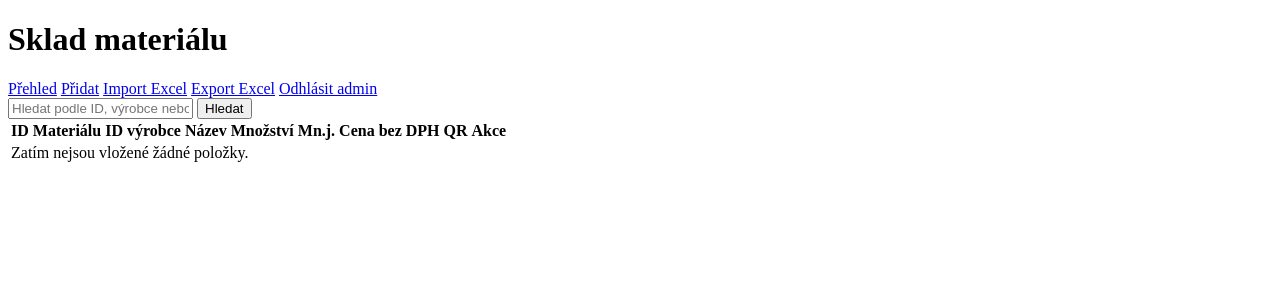
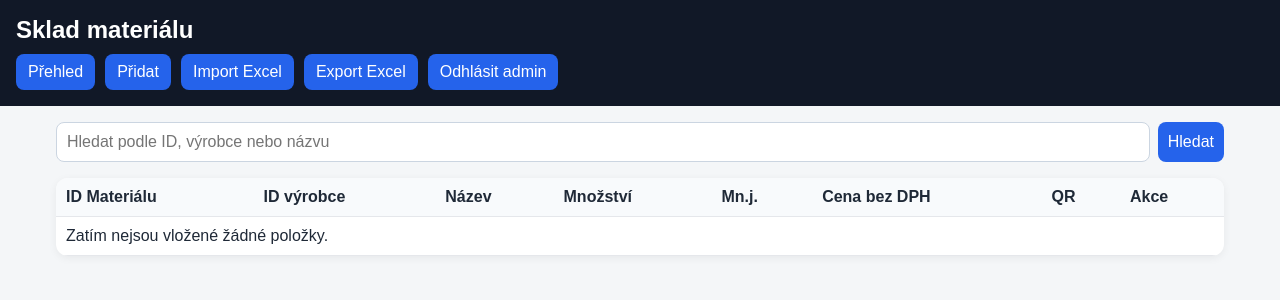
Before and after one commit to pecenyjirikdubno/sklad-app, a Flask app: page / in a window 1280 px wide. Shown: the top 300 px of the page. Run offline with Flask 3, Linux system fonts and the light colour scheme; the visitor is signed in with stand-in values (Sample User, id 1); data comes from the database, SQL or seed files in the repository; data that the repository does not hold is empty.

Commit message:
Fix favicon + base.html

```diff
--- a/templates/base.html
+++ b/templates/base.html
@@ -1,13 +1,14 @@
 <!doctype html>
 <html lang="cs">
 <head>
-    <head>
     <meta charset="utf-8">
     <title>Sklad materiálu</title>
 
     <link rel="icon" type="image/x-icon" href="{{ url_for('static', filename='favicon.ico') }}">
     <link rel="shortcut icon" href="{{ url_for('static', filename='favicon.ico') }}">
-</head>
+    <link rel="apple-touch-icon" href="{{ url_for('static', filename='favicon.ico') }}">
+
+    <link rel="stylesheet" href="{{ url_for('static', filename='style.css') }}">
 </head>
 <body>
 <header>
@@ -24,6 +25,7 @@
     </nav>
     {% endif %}
 </header>
+
 <main>
     {% with messages = get_flashed_messages(with_categories=true) %}
       {% if messages %}
@@ -32,7 +34,9 @@
         {% endfor %}
       {% endif %}
     {% endwith %}
+
     {% block content %}{% endblock %}
 </main>
+
 </body>
 </html>
```
